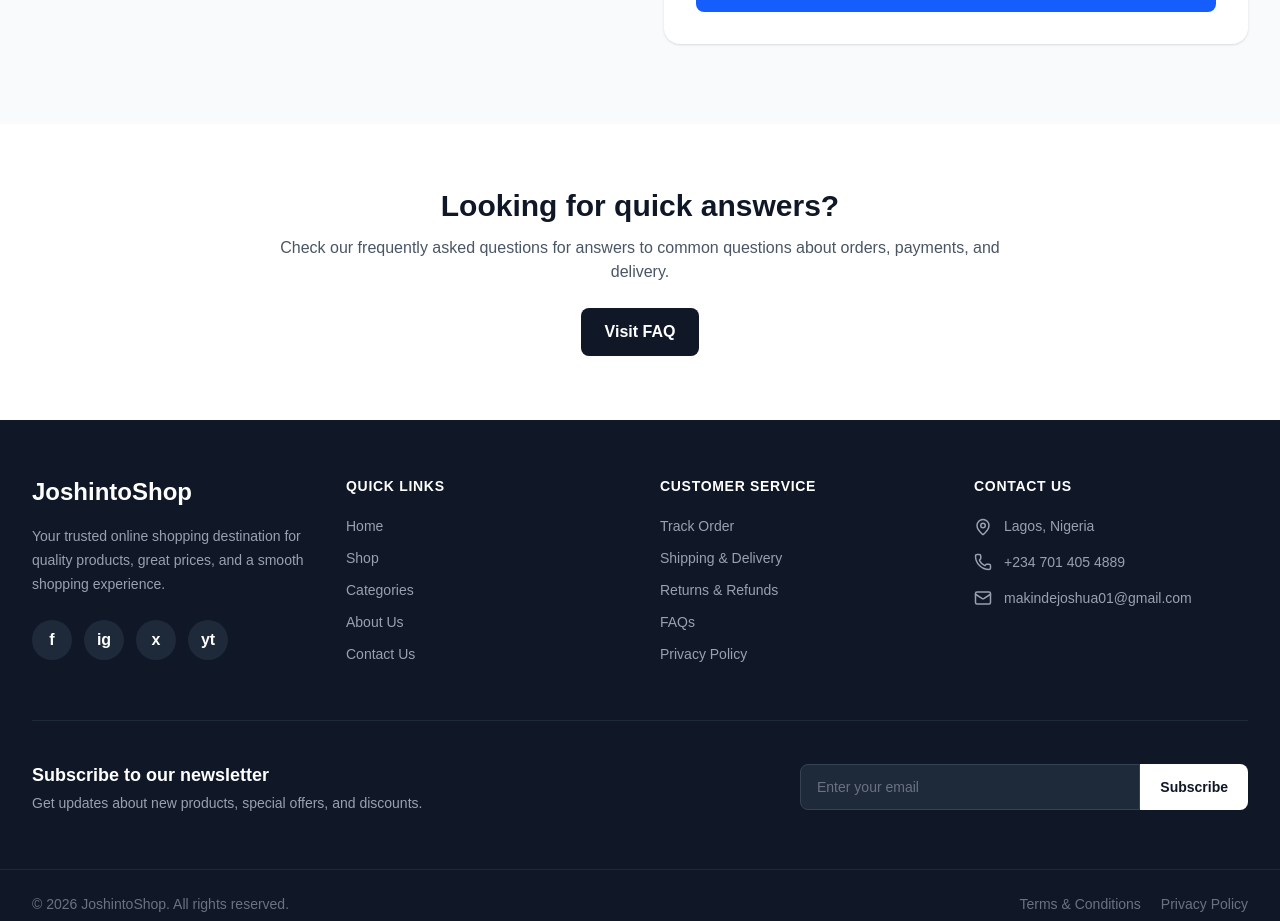
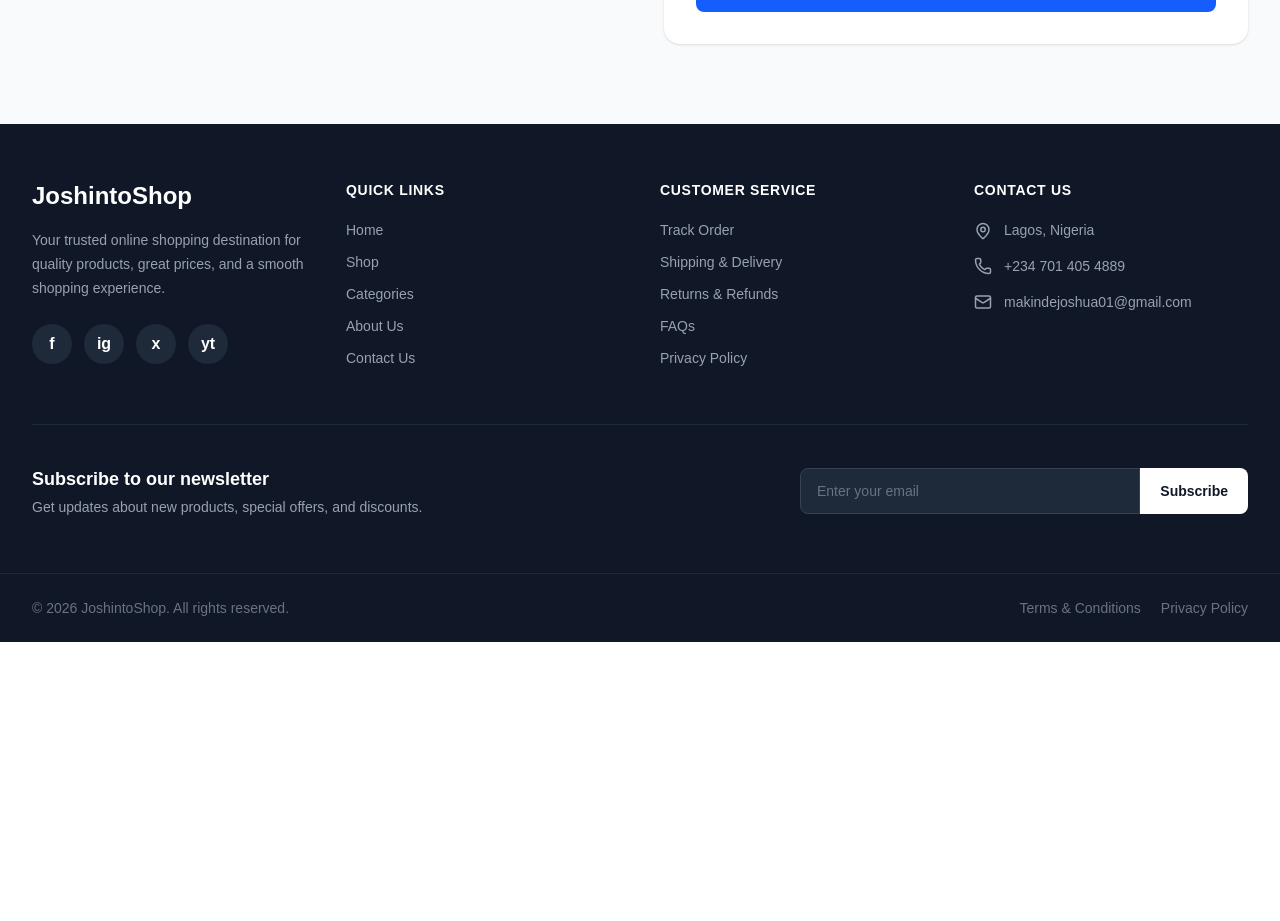
Before and after one commit to Joshinto/E-commerce-website, a Next.js app: page /contact in a window 1280 px wide. Shown: the part 1260-2181 px from the top of the page. After the commit the page ends 1902 px from the top, so only its background shows below. Built offline with nearby package versions, Linux system fonts and the light colour scheme.

Commit message:
fix: old footer removed

```diff
--- a/src/app/contact/page.tsx
+++ b/src/app/contact/page.tsx
@@ -301,26 +301,6 @@ export default function ContactPage() {
         </div>
       </section>
 
-      {/* FAQ CTA */}
-      <section className="bg-white px-6 py-16 lg:px-8">
-        <div className="mx-auto max-w-3xl text-center">
-          <h2 className="text-2xl font-bold text-gray-900 md:text-3xl">
-            Looking for quick answers?
-          </h2>
-
-          <p className="mt-3 text-gray-600">
-            Check our frequently asked questions for answers to common
-            questions about orders, payments, and delivery.
-          </p>
-
-          <a
-            href="/faq"
-            className="mt-6 inline-block rounded-lg bg-gray-900 px-6 py-3 font-semibold text-white transition hover:bg-gray-800"
-          >
-            Visit FAQ
-          </a>
-        </div>
-      </section>
     </main>
   );
 }
```
